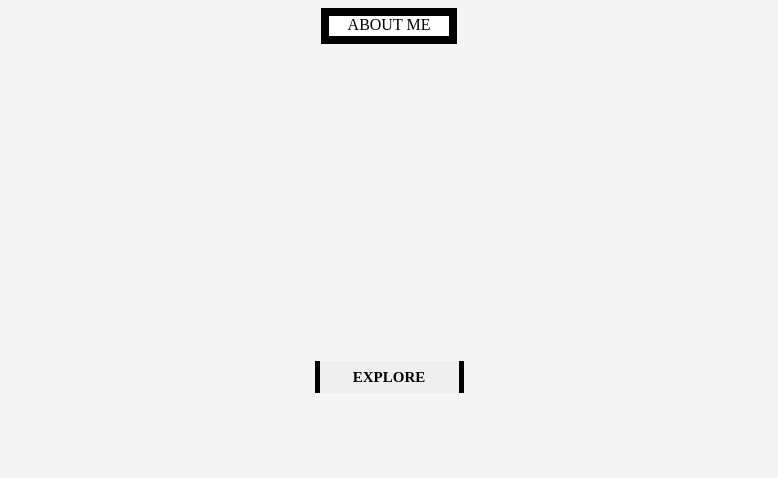
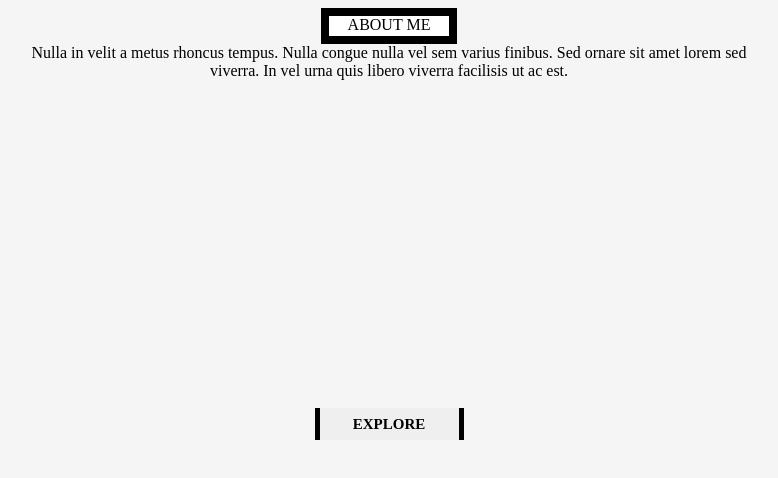
Before and after one commit to ValentineOshio/git-collaboration2, a plain HTML site: page index.html in a window 1280 px wide. Shown: the whole page, without its empty margins (251-1029 px from the left). Drawn offline with Linux system fonts and the light colour scheme; a web font is replaced by a local one.

Commit message:
richycn commit

```diff
--- a/index.html
+++ b/index.html
@@ -58,11 +58,26 @@ background: #FFFFFF;
 border: 8px solid #000000
 
    }
+   p{
+      width: 763px;
+height: 47px;
+top: 320px;
+left: 579px;
+gap: 0px;
+opacity: 0px;
+size: 15px;
+margin: auto;
+
+ }
   </style>
 </head>
 
 <body>
   <div class="sub1">ABOUT ME</div>
+
+  <!-- adding a paragraph -->
+  <p>Nulla in velit a metus rhoncus tempus. Nulla congue nulla vel sem varius finibus. Sed ornare sit amet lorem sed viverra. In vel urna quis libero viverra facilisis ut ac est.</p>
+
   <div class="button-container"><button>EXPLORE</button></div>
   <div class="custom-hr"><img src="./custom hr.png" alt=""></div>
 
```
